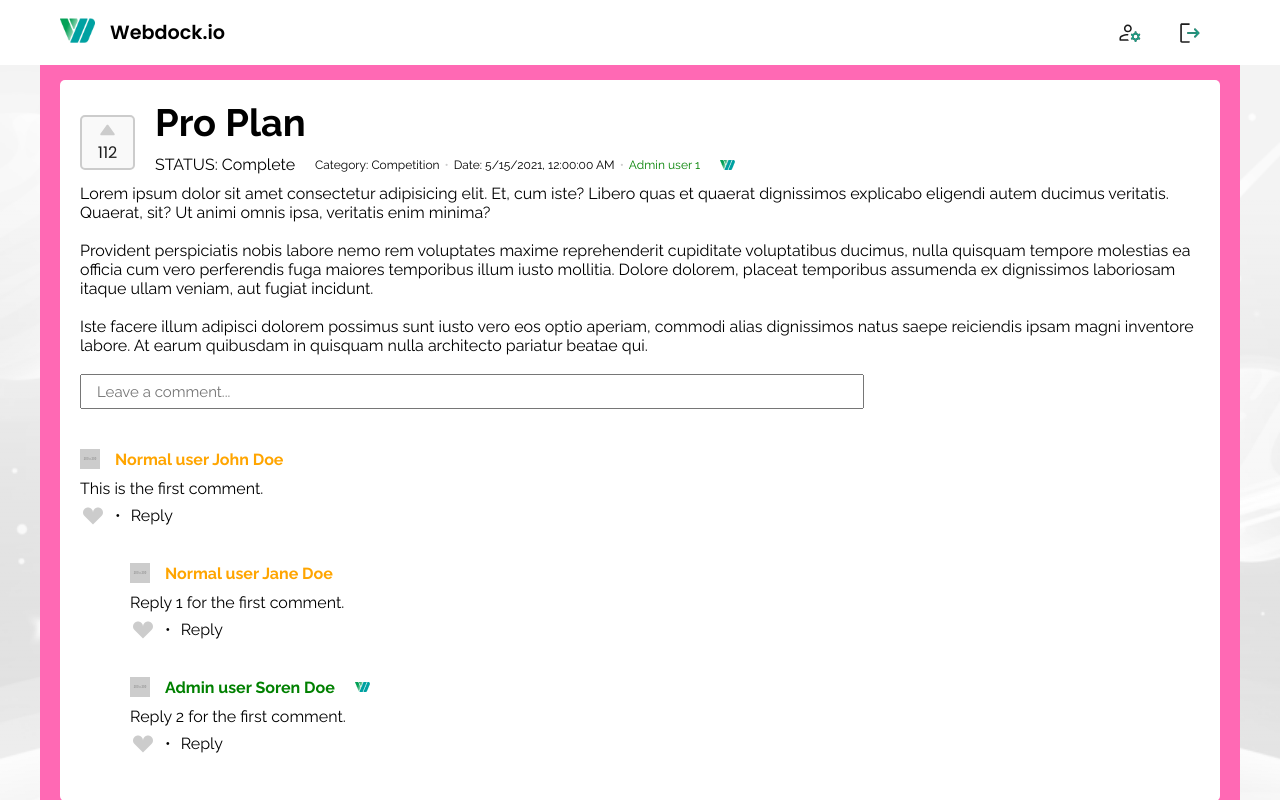
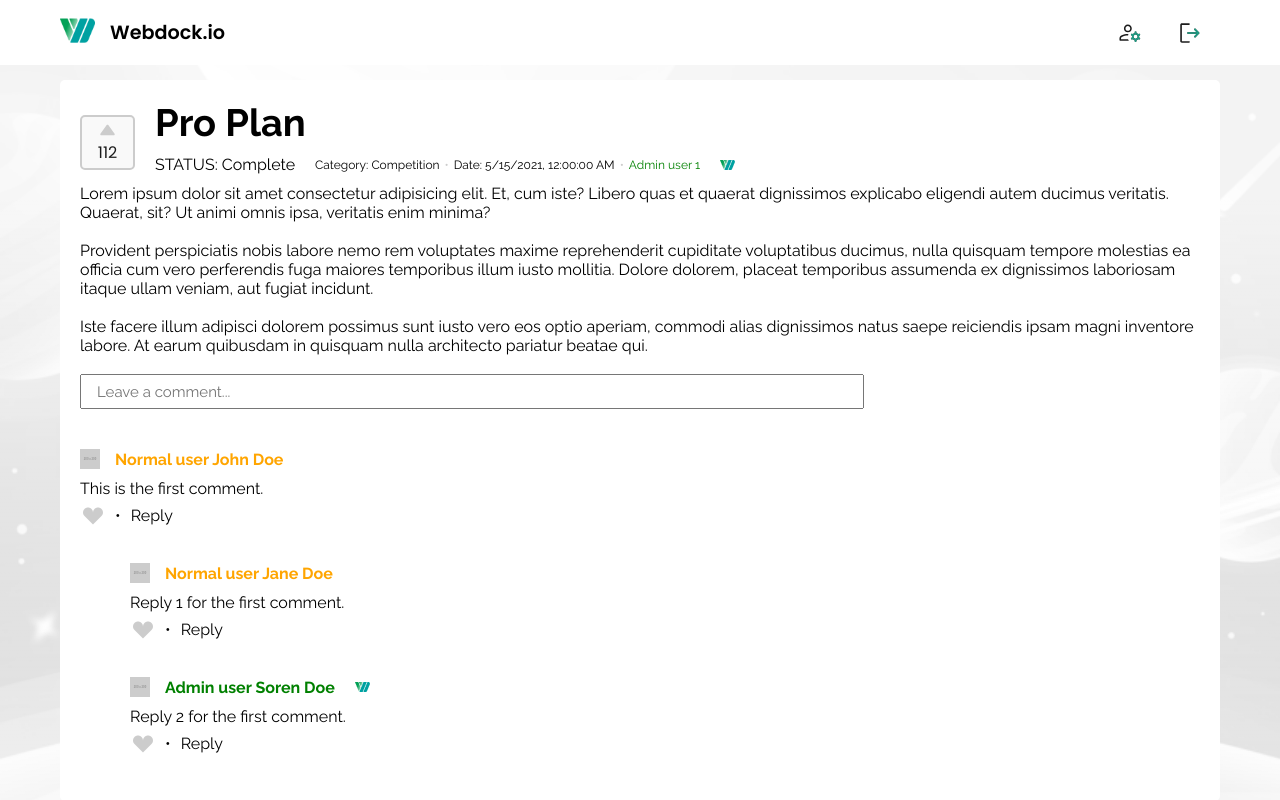
Before and after one commit to soklope/webdock, a React (Vite) app in the folder webdock-app/: page /posts/1 in a window 1280 px wide. Both pictures are taken after a click on the button "LOGIN AS USER". Shown: the top 800 px of the page. Built offline with nearby package versions, Linux system fonts and the light colour scheme.

Commit message:
removed bugfixing background colors

```diff
--- a/webdock-app/src/views/view-styles/SinglePostView.scss
+++ b/webdock-app/src/views/view-styles/SinglePostView.scss
@@ -6,7 +6,7 @@
     grid-template-columns: 10fr;
 
     gap: v.$gap-desktop;
-    background-color: hotpink;
+    // background-color: hotpink;
     padding: 40px;
 
     @media screen and (min-width: calc(v.$desktop-screen * 2)) {
@@ -25,6 +25,7 @@
         padding: 20px;
         background-color: v.$white;
         border-radius: 5px;
+    // box-shadow: 10px 10px 5px 16px rgba(0,0,0,0.56);
 
     }
 }
```
